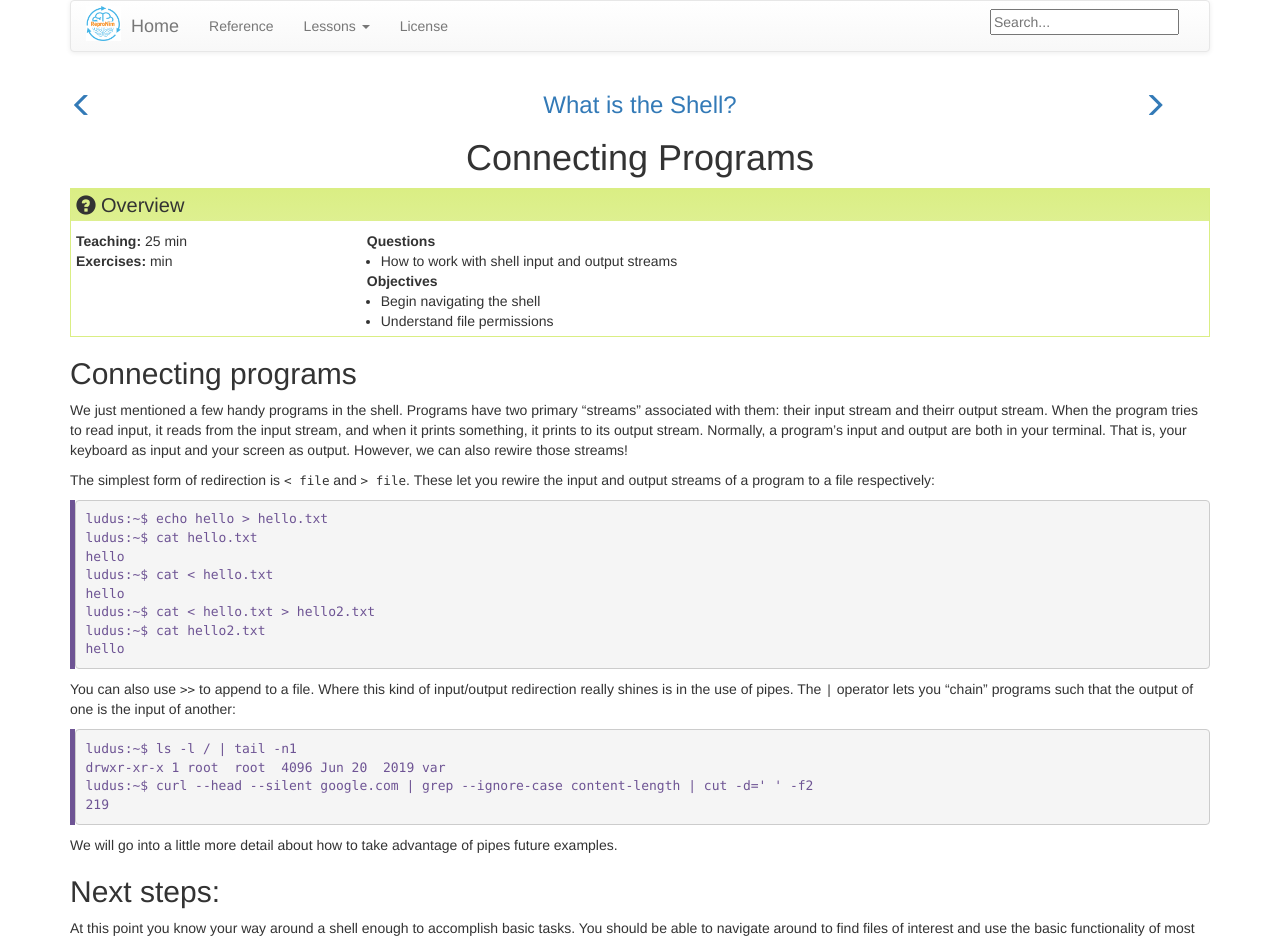
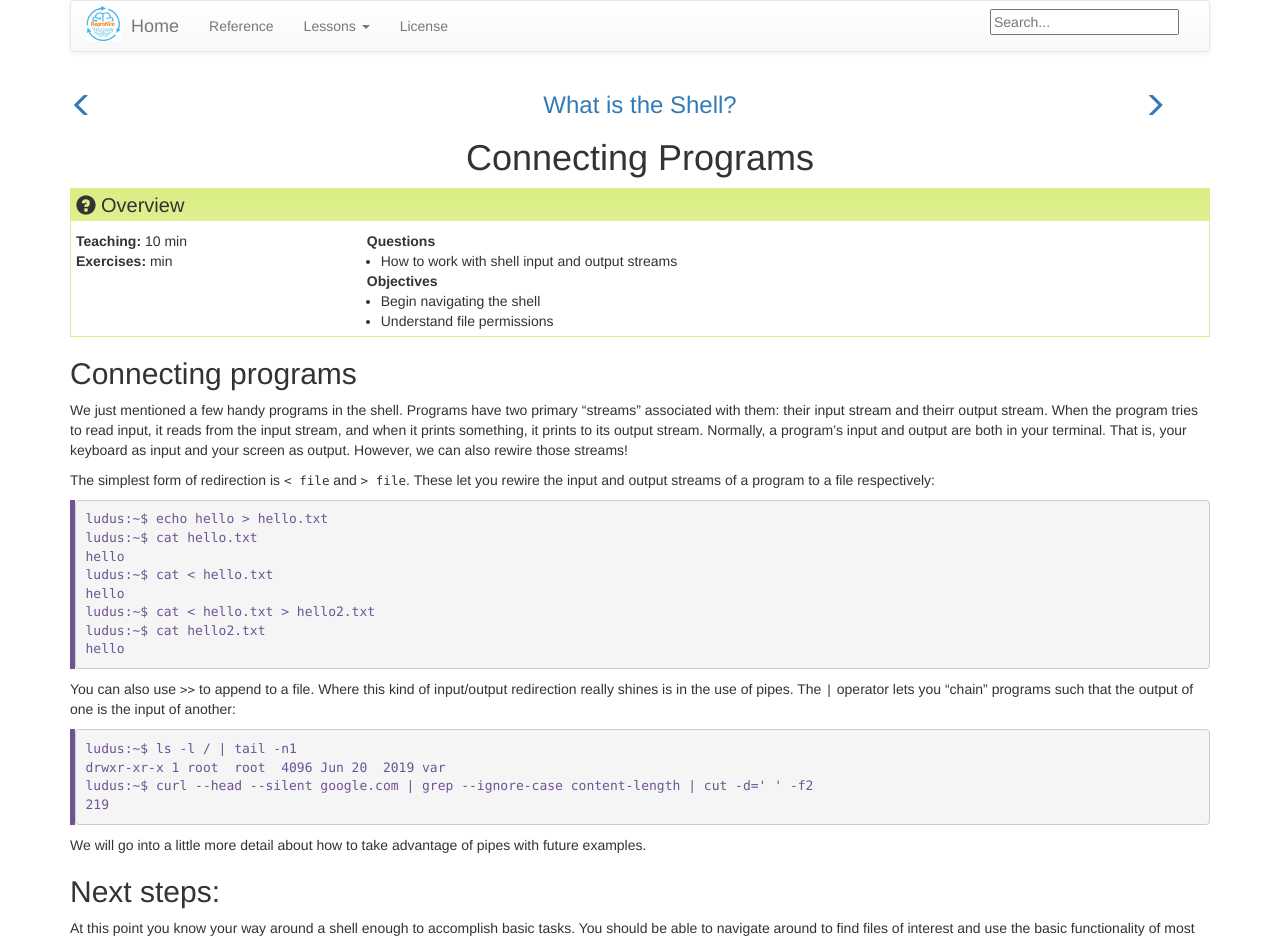
Before and after one commit to axiezai/wcm_datasci_basics_01shell, a Jekyll site: the page built from _episodes/03-programs.md, in a window 1280 px wide. Shown: the top 940 px of the page. Built offline with Jekyll 4.4.1, drawn with Linux system fonts in a browser that asks for light colours.

```diff
--- a/_episodes/03-programs.md
+++ b/_episodes/03-programs.md
@@ -1,6 +1,6 @@
 ---
 title: "Connecting Programs"
-teaching: 25
+teaching: 10
 exerises: 0
 questions:
 - "How to work with shell input and output streams"
@@ -40,7 +40,7 @@ ludus:~$ curl --head --silent google.com | grep --ignore-case content-length | c
 ~~~
 {: .bash}
 
-We will go into a little more detail about how to take advantage of pipes future examples.
+We will go into a little more detail about how to take advantage of pipes with future examples.
 
 ## Next steps:
 At this point you know your way around a shell enough to accomplish basic tasks. You should be able to navigate around to find files of interest and use the basic functionality of most programs. In the next lecture, we will talk about how to perform and automate more complex tasks using the shell and the many handy command-line programs out there.
```
Also changed, not shown: _episodes/01-overview.md (+1 -1 lines), _episodes/02-navigating.md (+1 -1 lines), _episodes/04-editors.md (added, +44 -0 lines), _episodes/05-assignment.md (renamed from _episodes/04-assignment.md).
